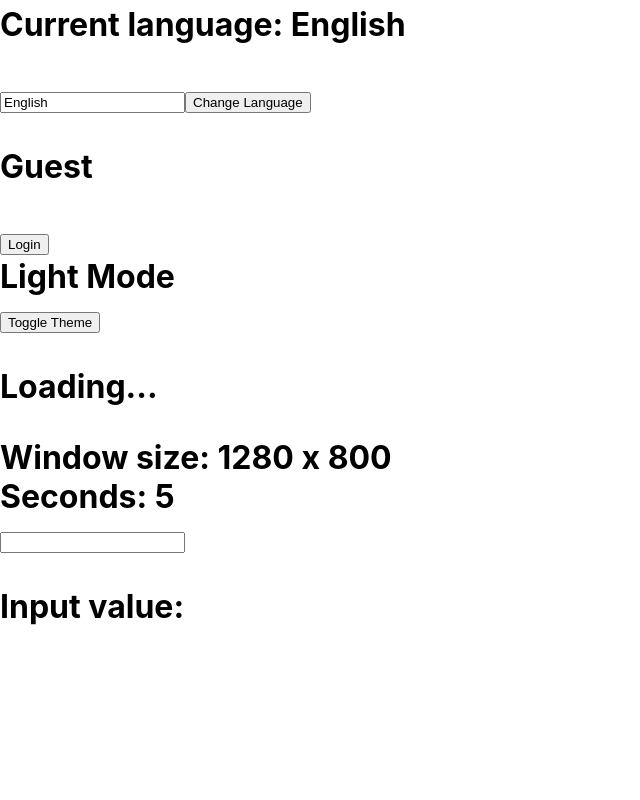
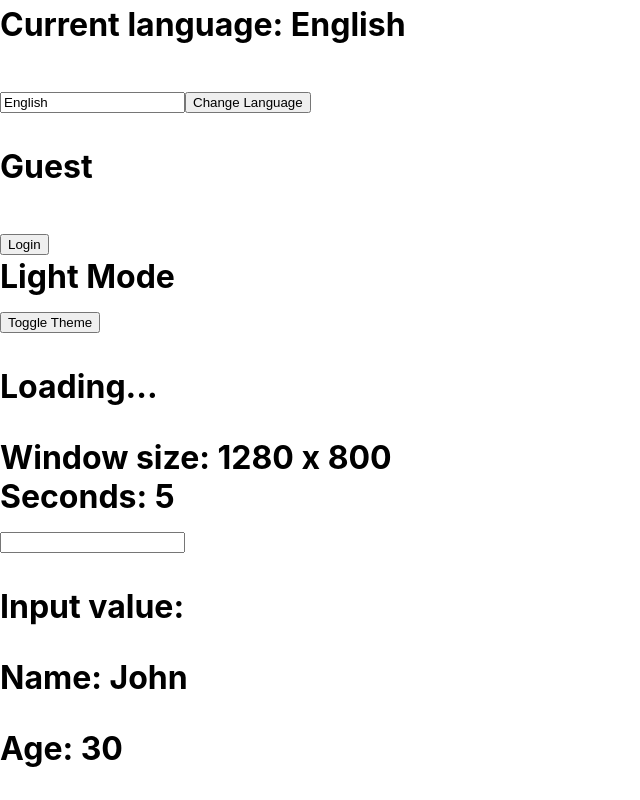
Before and after one commit to salinpaul94/60_DAY_PLAN_FOR_CROSS_PALTFORM_DEVELOPMENT, a React (Create React App) app in the folder test-roject/: page / in a window 1280 px wide. Shown: the part 868-1668 px from the top of the page, without its empty margins (0-640 px from the left). Before the commit the page ends 1526 px from the top, so only its background shows below. Built offline with nearby package versions, Linux system fonts and the light colour scheme; no server answers.

Commit message:
prop drilling task 10 example 1

```diff
--- a/test-roject/src/App.js
+++ b/test-roject/src/App.js
@@ -6,6 +6,7 @@ import AppContextApiTask7Example1 from './componentsDay5/AppContextApiTask7Examp
 import AppContextApiTask7Example2 from './componentsDay5/AppContextApiTask7Example2';
 import AppContextApiTask6Example2 from './componentsDay5/AppContextTask6Example2';
 import AppHooks from './componentsDay5/AppHooks';
+import AppTask10Example1 from './componentsDay5/AppTask10Example1';
 import Counter from './componentsDay5/Counter'
 import CounterUseEffectTask3 from './componentsDay5/CounterUseEffectTask3';
 import DataFetcherUseEffect from './componentsDay5/DataFetcherUseEffect';
@@ -37,6 +38,7 @@ const element = (
     <WindowSizeTask8Example2/>
     <TimerTask9Example1/>
     <TextInputTask9Exaple2/>
+    <AppTask10Example1/>
   </h1>
 )
 
--- /dev/null
+++ b/test-roject/src/componentsDay5/AppTask10Example1.js
@@ -0,0 +1,26 @@
+import React from "react";
+
+function AppTask10Example1() {
+  const user = { name: 'John', age: 30 };
+
+  return <Parent user = { user } />;
+}
+
+function Parent({ user }) {
+  return <Child user = { user } />;
+}
+
+function Child({ user }) {
+  return <GrandChild user = { user } />;
+}
+
+function GrandChild({ user }) {
+  return (
+    <div>
+      <p>Name: {user.name}</p>
+      <p>Age: {user.age}</p>
+    </div>
+  );
+}
+
+export default AppTask10Example1;
```
